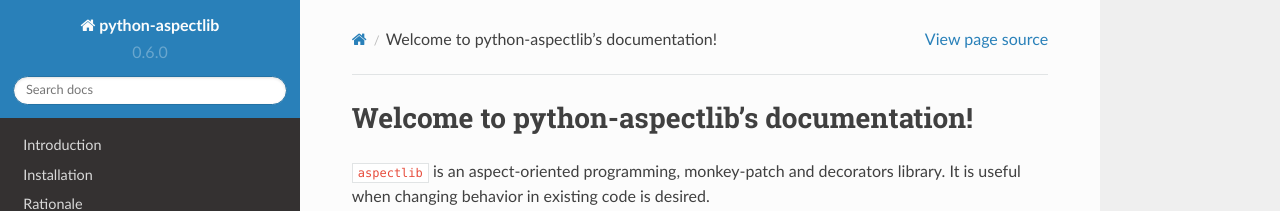
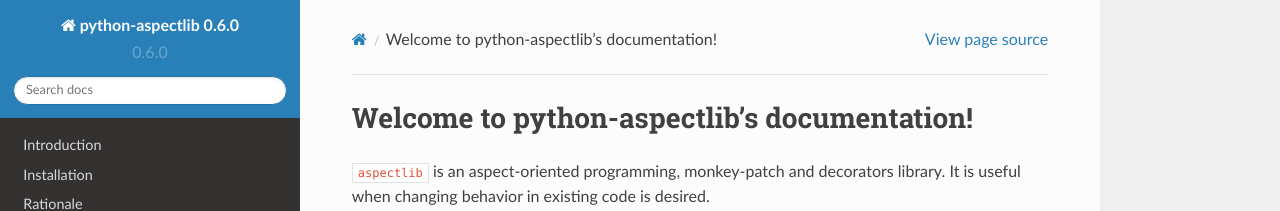
Before and after one commit to ionelmc/python-aspectlib, a Sphinx documentation site: the page built from docs/index.rst, in a window 1280 px wide. Shown: the top 211 px of the page. Built offline with Sphinx 7.4.7 and the Read the Docs theme 2.0.0, drawn with Linux system fonts in a browser that asks for light colours; part of the change alters nothing that is shown.

```diff
--- a/docs/conf.py
+++ b/docs/conf.py
@@ -17,12 +17,12 @@ if os.getenv('SPELLCHECK'):
 
 source_suffix = '.rst'
 master_doc = 'index'
-project = u'python-aspectlib'
 copyright = u'2014, Ionel Cristian Mărieș'
 version = release = re.findall(
     'version="(.*)"',
     open(os.path.join(os.path.dirname(__file__), '../setup.py')).read()
 )[0]
+project = u'python-aspectlib %s' % version
 
 # The language for content autogenerated by Sphinx. Refer to documentation
 # for a list of supported languages.
```
